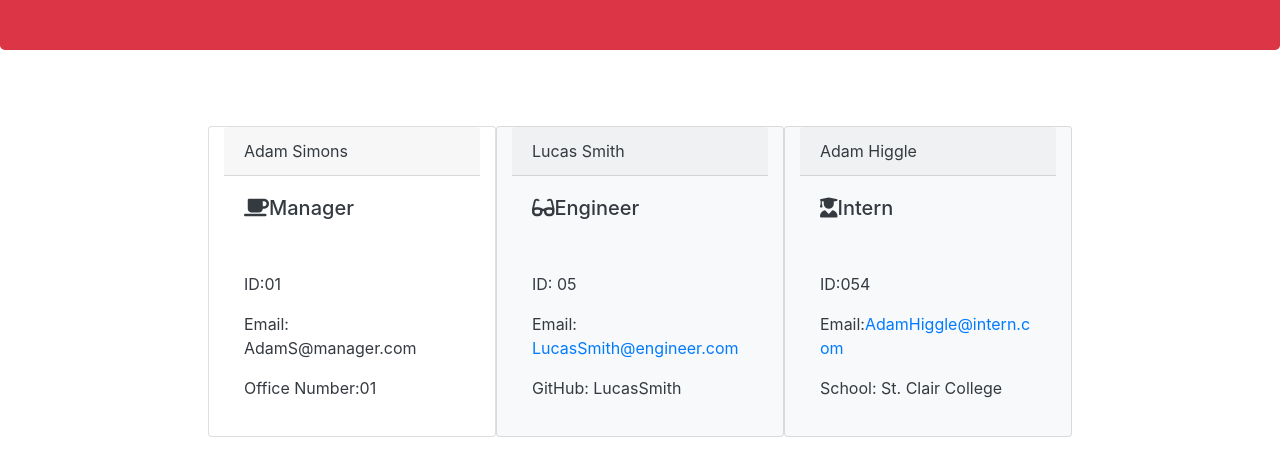
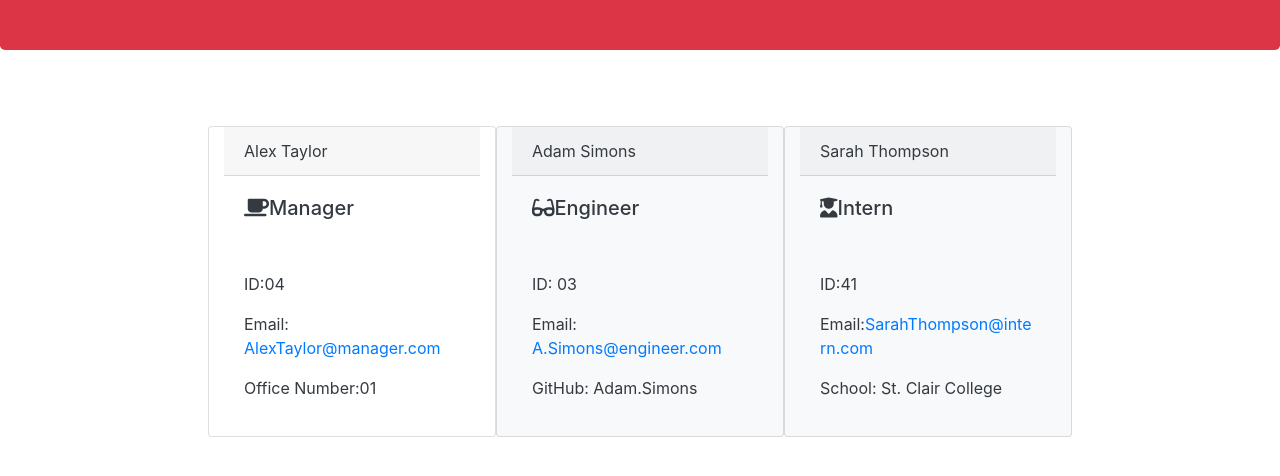
Before and after one commit to box-monkey/apex-team-generator, a website: page teamRoster.html in a window 1280 px wide. Shown: the part 134-610 px from the top of the page. Drawn offline with nearby package versions, Linux system fonts and the light colour scheme; a web font is replaced by a local one.

Commit message:
fixed missing anchor tag and re-recorded and retook screenshot

```diff
--- a/src/pageTemplate.js
+++ b/src/pageTemplate.js
@@ -13,7 +13,7 @@ const createAll = (teamRoster) => {
         </div>
         <div class='card-body'>
         <p>ID:${manager.getId()}</p>
-        <p>Email: <a href="mailto:${manager.getEmail()}"></a> ${manager.getEmail()}</p>
+        <p>Email: <a href="mailto:${manager.getEmail()}">${manager.getEmail()}</a></p>
         <p>Office Number:${manager.getOfficeNumber()}</p>
         </div>
       </div>
--- a/teamRoster.html
+++ b/teamRoster.html
@@ -20,37 +20,37 @@
         <div class='card-body row justify-content-center'>
 
         <div class="col-4 mt-4 card text-dark bg-ligth mb-3" style="max-width: 18rem;">
-        <div class="card-header">Adam Simons</div>
+        <div class="card-header">Alex Taylor</div>
         <div class="card-body">
           <h5 class="card-title"><i class="fas fa-coffee"></i>Manager</h5>
         </div>
         <div class='card-body'>
-        <p>ID:01</p>
-        <p>Email: <a href="mailto:AdamS@manager.com"></a> AdamS@manager.com</p>
+        <p>ID:04</p>
+        <p>Email: <a href="mailto:AlexTaylor@manager.com">AlexTaylor@manager.com</a></p>
         <p>Office Number:01</p>
         </div>
       </div>
 
         <div class="col-4 mt-4  card text-dark bg-light mb-3" style="max-width: 18rem;">
-        <div class="card-header">Lucas Smith</div>
+        <div class="card-header">Adam Simons</div>
         <div class="card-body">
           <h5 class="card-title"><i class="fas fa-glasses"></i></i>Engineer</h5>
         </div>
         <div class='card-body'>
-        <p>ID: 05</p>
-        <p>Email: <a href="mailto:LucasSmith@engineer.com">LucasSmith@engineer.com</a></p>
-        <p>GitHub: <a href="https://github.com/LucasSmith"></a>LucasSmith</p>
+        <p>ID: 03</p>
+        <p>Email: <a href="mailto:A.Simons@engineer.com">A.Simons@engineer.com</a></p>
+        <p>GitHub: <a href="https://github.com/Adam.Simons"></a>Adam.Simons</p>
         </div>
       </div>
 
         <div class="col-4 mt-4 card text-dark bg-light mb-3" style="max-width: 18rem;">
-        <div class="card-header">Adam Higgle</div>
+        <div class="card-header">Sarah Thompson</div>
         <div class="card-body">
           <h5 class="card-title"><i class="fas fa-user-graduate"></i></i>Intern</h5>
         </div>
         <div class='card-body'>
-        <p>ID:054</p>
-        <p>Email:<a href="mailto:AdamHiggle@intern.com">AdamHiggle@intern.com</a></p>
+        <p>ID:41</p>
+        <p>Email:<a href="mailto:SarahThompson@intern.com">SarahThompson@intern.com</a></p>
         <p>School: St. Clair College</p>
         </div>
       </div>
```
Also changed, not shown: images/team-roster.png, readme.md.
